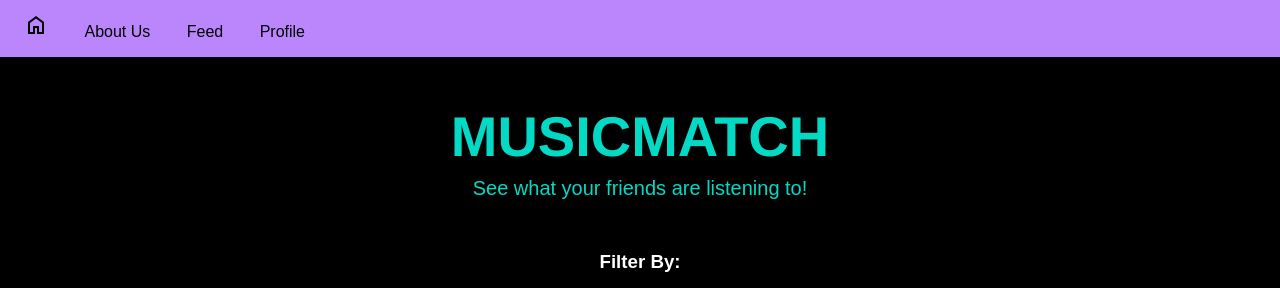
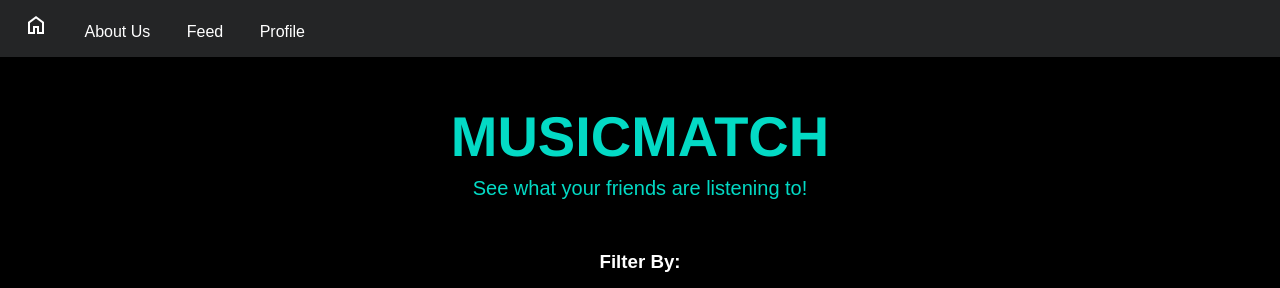
Before and after one commit to info340b-au23/project-musicmatch, a plain HTML site: page html/index.html in a window 1280 px wide. Shown: the top 288 px of the page. Drawn offline with nearby package versions, Linux system fonts and the light colour scheme; some packages are replaced by stand-ins of ours; a script that the page names is missing.

Commit message:
Changed nav bar color

```diff
--- a/css/style.css
+++ b/css/style.css
@@ -254,7 +254,7 @@
 
 .homepage header > p {
     font-size: 2rem;
-    text-align: center
+    text-align: center;
 }
 
 .homepage .material-icons {
@@ -283,7 +283,7 @@
     left: 0;
     width: 100%;
     color: white;
-    background-color: #bb86fc;
+    background-color: #242526;
     padding: .5rem .5rem 1rem;
 }
 
@@ -295,6 +295,7 @@
 .homepage nav li {
     display: inline;
     margin: 0 1rem;
+    color: white;
 }
 
 .homepage footer a {
@@ -304,7 +305,7 @@
 }
 
 .homepage nav ul li a {
-    color: black;
+    color: white;
     text-decoration: none;
 }
 
--- a/html/index.html
+++ b/html/index.html
@@ -16,7 +16,7 @@
 
     <nav>
       <ul>
-        <li class="home"><a href="#home"><span class="material-symbols-outlined">Home</span></a></li>
+        <li><a href="#home"><span class="material-symbols-outlined">Home</span></a></li>
         <li><a href="../html/aboutus.html">About Us</a></li>
         <li><a href="../html/feed.html">Feed</a></li>
         <li><a href="../html/userprofile.html">Profile</a></li>
```
